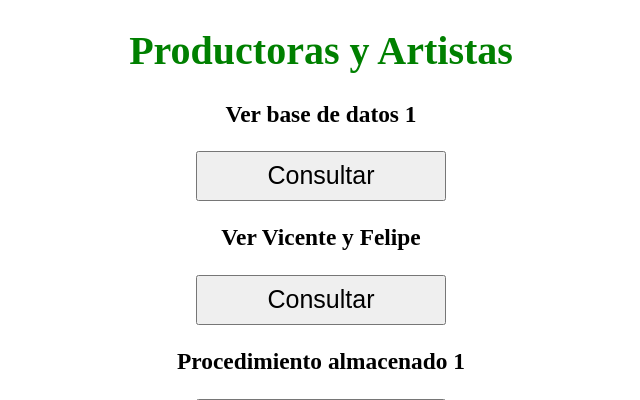
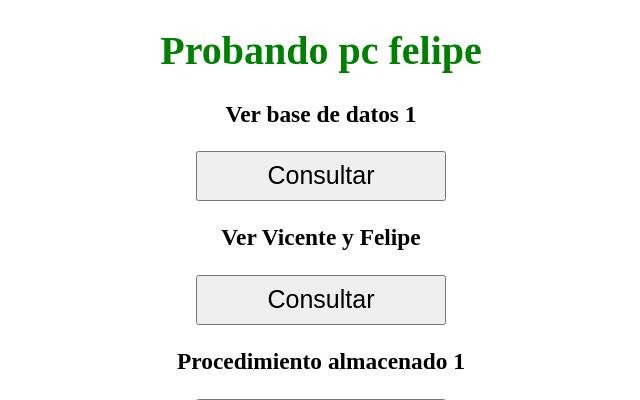
Before and after one commit to mtgil2/Grupo-11, a PHP site: page / in a window 1280 px wide. Shown: the top 400 px of the page, without its empty margins (327-967 px from the left). Run offline with PHP 8.4, Linux system fonts and the light colour scheme.

Commit message:
probando pc

```diff
--- a/index.php
+++ b/index.php
@@ -1,7 +1,9 @@
 <?php include('./templates/header.html');   ?>
     <body>
         <div class='main'>
-            <h1 class='title'>Productoras y Artistas </h1>
+            <h1 class='title'>Probando pc felipe
+
+            </h1>
             <div class='container'>
                 <h3>Ver base de datos 1</h3>
                 <form  action='./queries/bdd1.php' method='GET'>
```
